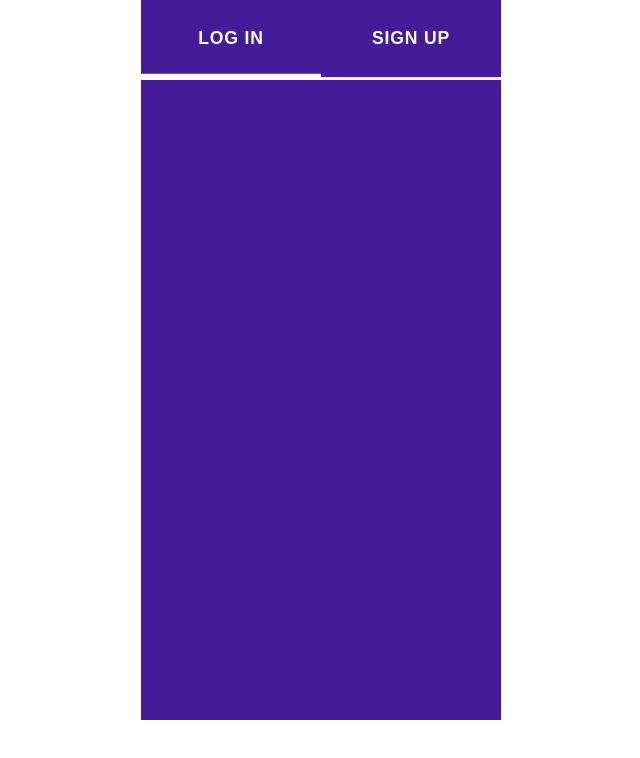
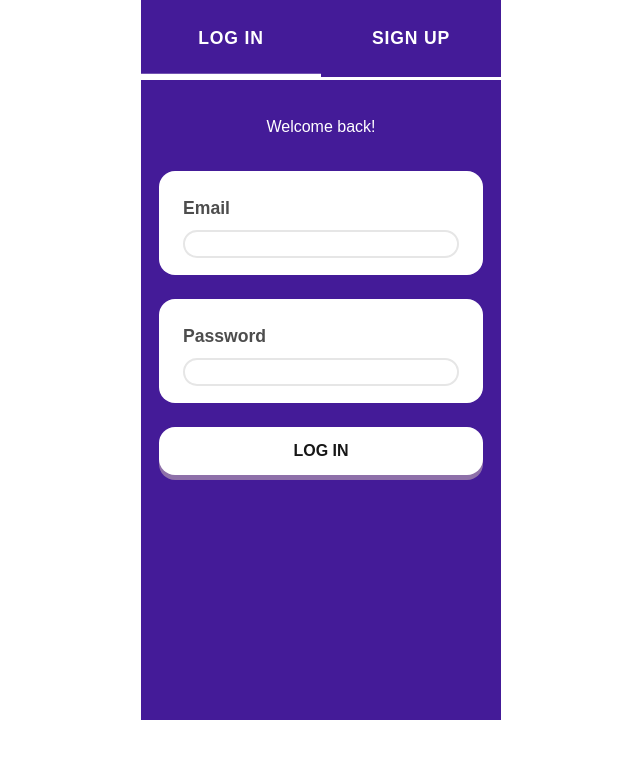
Before and after one commit to elmijail1/profile-practice-nextjs, a Next.js app: page /auth in a window 1280 px wide. Shown: the top 758 px of the page, without its empty margins (319-959 px from the left). Built offline with nearby package versions, Linux system fonts and the light colour scheme.

Commit message:
Add LigInTab & SignUpTab

```diff
--- a/app/auth/page.tsx
+++ b/app/auth/page.tsx
@@ -1,19 +1,12 @@
 "use client";
-// import LogInTab from "../components/Auth/LogInTab"
-// import SignUpTab from "../components/Auth/SignUpTab"
+import LogInTab from "./LogInTab"
+import SignUpTab from "./SignUpTab"
 import { useState } from "react"
 
 export default function Auth() {
     const [activeTab, setActiveTab] = useState("login")
 
     return (
-        // ADD THIS BELOW AS A SIBLING TO THE SECTION
-        //         {
-        //             activeTab === "login"
-        //                 ? <LogInTab />
-        //                 : <SignUpTab />
-        //         }
-
         <main className="App_Main">
             <div className={`screen ${activeTab === "login" ? "screen__purple" : "screen__pink"}`}>
                 <section className={`auth__sectionbuttons ${activeTab === "login" ? "screen__purple" : "screen__pink"}`}>
@@ -30,6 +23,11 @@ export default function Auth() {
                         Sign up
                     </button>
                 </section>
+                {
+                    activeTab === "login"
+                        ? <LogInTab />
+                        : <SignUpTab />
+                }
             </div>
         </main>
     )
```
